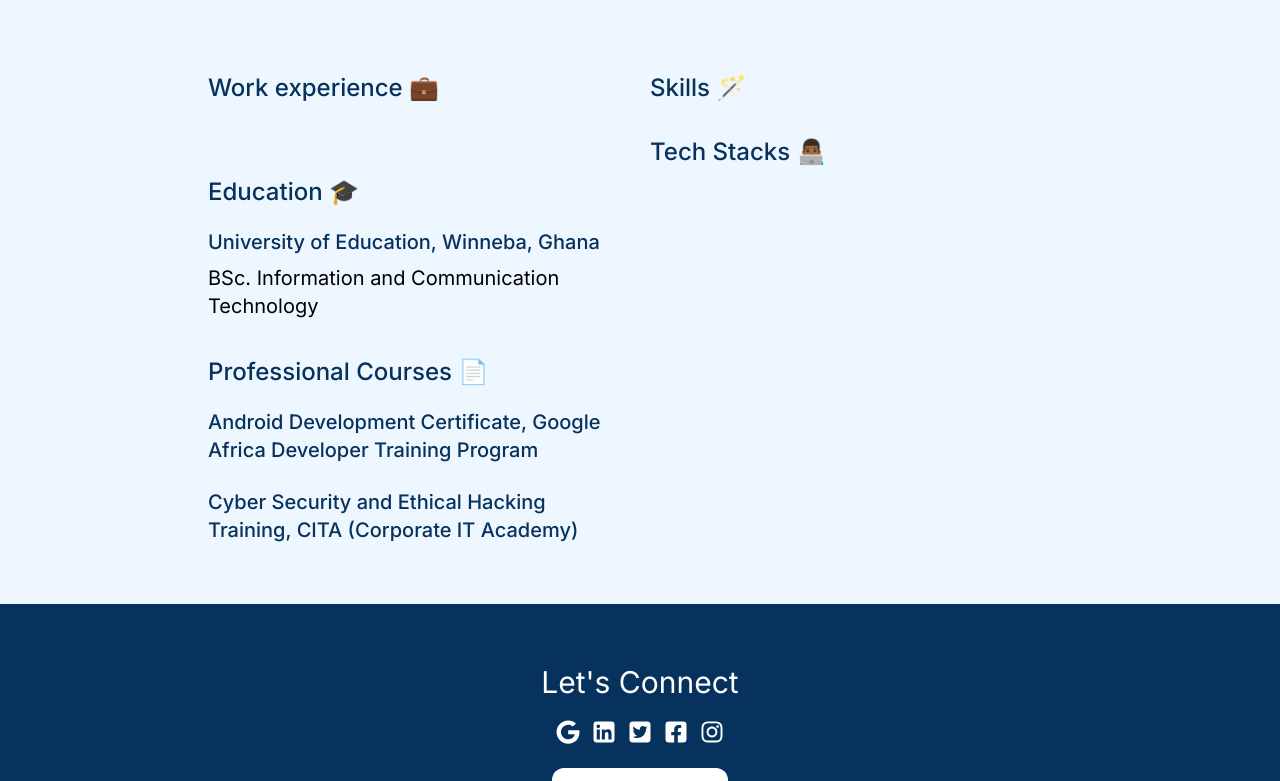
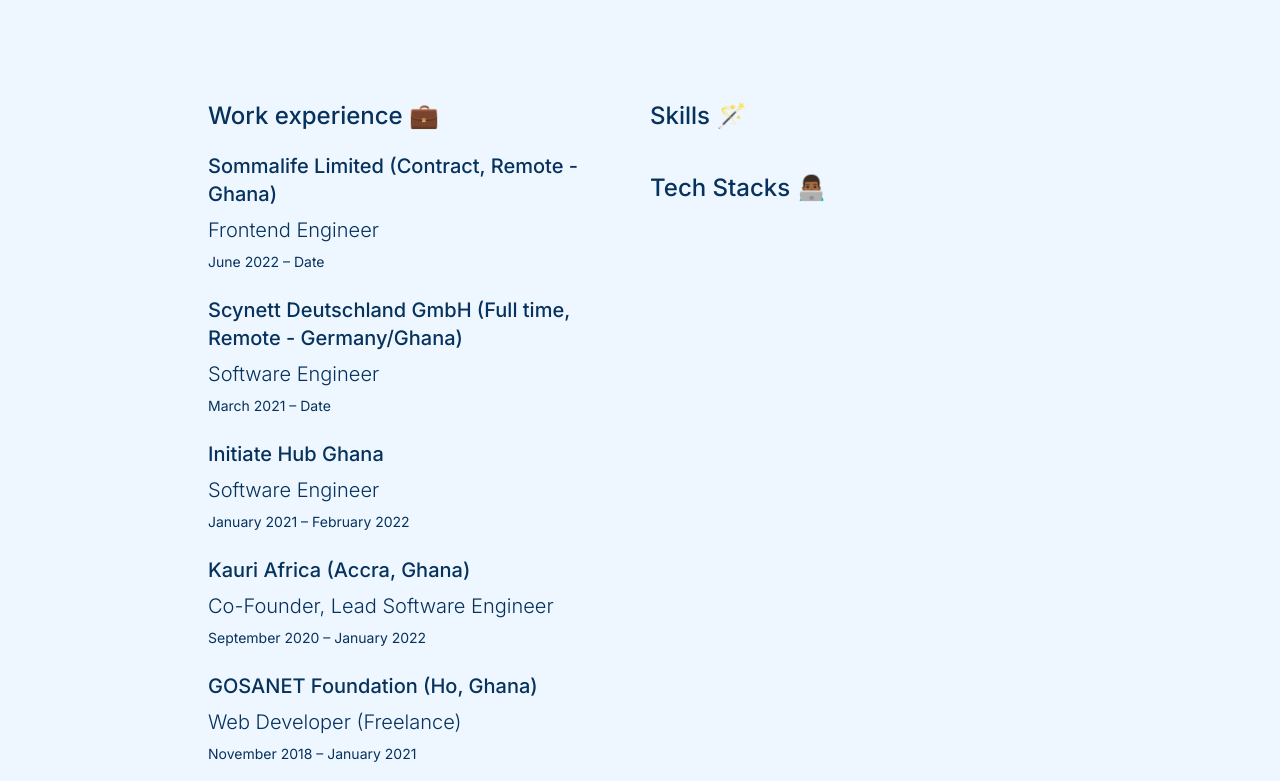
Before and after one commit to XanderSelorm/xander-selorm-portfolio, a Next.js app: page /about-me in a window 1280 px wide. Shown: the part 900-1681 px from the top of the page. Built offline with nearby package versions, Linux system fonts and the light colour scheme.

Commit message:
added work history

```diff
--- a/pages/about-me.tsx
+++ b/pages/about-me.tsx
@@ -85,9 +85,9 @@
 
       <Section className="">
         <div className="grid w-full gap-5 md:grid-cols-2">
-          <div className="w-full space-y-8 text-start">
+          <div className="w-full space-y-10 text-start">
             <div id="experience" className="space-y-4">
-              <h3 className="text-bold text-2xl font-medium text-blue md:text-left">
+              <h3 className="text-2xl font-medium text-blue md:text-left">
                 Work experience 💼
               </h3>
               <div className="space-y-4">
@@ -96,10 +96,10 @@
                     <p className="py-1 text-left text-lg font-medium text-blue md:text-left">
                       {item.workType}
                     </p>
-                    <p className="text-gray py-1 text-left text-lg md:text-left">
+                    <p className="py-1 text-left text-lg font-light text-blue md:text-left">
                       {item.title}
                     </p>
-                    <p className="text-gray py-1 text-left text-sm md:text-left">
+                    <p className="py-1 text-left text-sm text-blue md:text-left">
                       {item.duration}
                     </p>
                   </div>
@@ -107,16 +107,16 @@
               </div>
             </div>
             <div id="education" className="space-y-4">
-              <h3 className="text-bold text-2xl font-medium text-blue md:text-left">
+              <h3 className="text-2xl font-medium text-blue md:text-left">
                 Education 🎓
               </h3>
               <div className="space-y-4">
                 {aboutMeData.education.map(item => (
                   <div key={item.programme}>
-                    <p className="py-1 text-left text-lg font-medium text-blue md:text-left">
+                    <p className="py-1 text-left text-lg text-blue md:text-left">
                       {item.schoolName}
                     </p>
-                    <p className="text-gray py-1 text-left text-lg md:text-left">
+                    <p className="py-1 text-left text-lg font-light text-blue md:text-left">
                       {item.programme}
                     </p>
                   </div>
@@ -124,14 +124,14 @@
               </div>
             </div>
             <div id="Courses" className="space-y-4">
-              <h3 className="text-bold text-2xl font-medium text-blue md:text-left">
+              <h3 className="text-2xl font-medium text-blue md:text-left">
                 Professional Courses 📄
               </h3>
               <div className="space-y-4">
                 {aboutMeData.certifications.map((item, index) => (
                   <div key={item.title}>
                     <Link href={item.link ?? ''}>
-                      <p className="py-1 text-left text-lg font-medium text-blue md:text-left">
+                      <p className="py-1 text-left text-lg text-blue md:text-left">
                         {item.title}
                       </p>
                     </Link>
@@ -140,9 +140,9 @@
               </div>
             </div>
           </div>
-          <div className="w-full space-y-8 text-start">
+          <div className="w-full space-y-10 text-start">
             <div id="Skills" className="space-y-4">
-              <h3 className="text-bold text-2xl font-medium text-blue md:text-left">
+              <h3 className="text-2xl font-medium text-blue md:text-left">
                 Skills 🪄
               </h3>
               <div className="space-y-4">
@@ -155,7 +155,7 @@
               </div>
             </div>
             <div id="Tech">
-              <h3 className="text-bold text-2xl font-medium text-blue md:text-left">
+              <h3 className="text-2xl font-medium text-blue md:text-left">
                 Tech Stacks 👨🏾‍💻
               </h3>
               <div className="space-y-4">
--- a/resources/about-me-data.ts
+++ b/resources/about-me-data.ts
@@ -1,14 +1,34 @@
 import { AboutMeData } from './../shared/interfaces';
 const aboutMeData: AboutMeData = {
     brief: [
-        "Over the past 3+, I've been implementing user friendly UIs and experiences. I've tackled a diverse range of projects spanning e-commerce, agri-tech, edtech, and SaaS products. Throughout my work, I've collaborated with fellow engineers and product designers to bring these experiences to life. It's been a wild ride, but an incredibly rewarding one!",
+        "Over the past 4 years, I've been implementing user friendly UIs and experiences. I've tackled a diverse range of projects spanning e-commerce, agri-tech, edtech, and SaaS products. Throughout my work, I've collaborated with fellow engineers and product designers to bring these experiences to life. It's been a wild ride, but an incredibly rewarding one!",
         "When I'm not writing code, you'll find me either listening to music, writing (usually unpublished rants and or poems 🙃), or visiting family."
     ],
     workExperience: [
         {
-            workType: "",
-            title: "",
-            duration: "",
+            workType: "Sommalife Limited (Contract, Remote - Ghana)",
+            title: "Frontend Engineer",
+            duration: "June 2022 – Date",
+        },
+        {
+            workType: "Scynett Deutschland GmbH (Full time, Remote - Germany/Ghana)",
+            title: "Software Engineer",
+            duration: "March 2021 – Date",
+        },
+        {
+            workType: "Initiate Hub Ghana",
+            title: "Software Engineer",
+            duration: "January 2021 – February 2022",
+        },
+        {
+            workType: "Kauri Africa (Accra, Ghana)",
+            title: "Co-Founder, Lead Software Engineer",
+            duration: "September 2020 – January 2022",
+        },
+        {
+            workType: "GOSANET Foundation (Ho, Ghana)",
+            title: "Web Developer (Freelance)",
+            duration: "November 2018 – January 2021",
         },
     ],
     education: [
```
